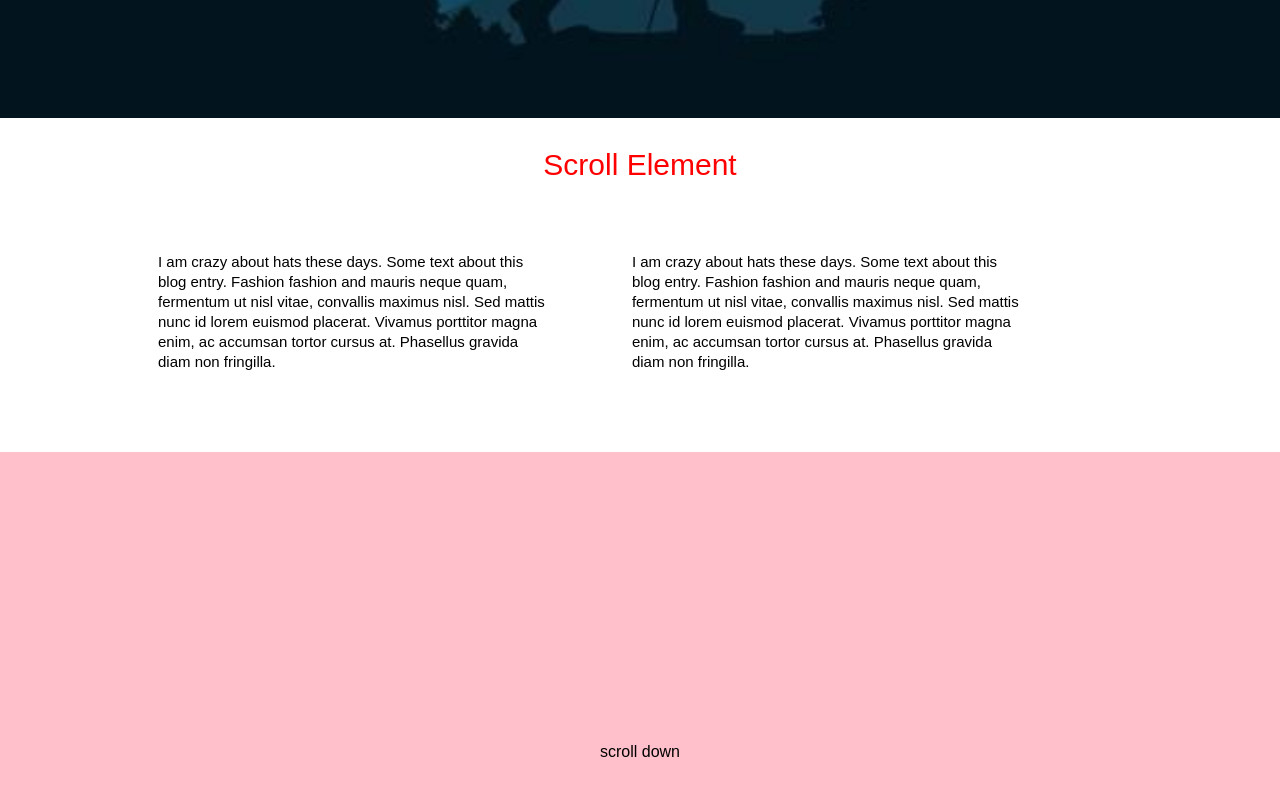
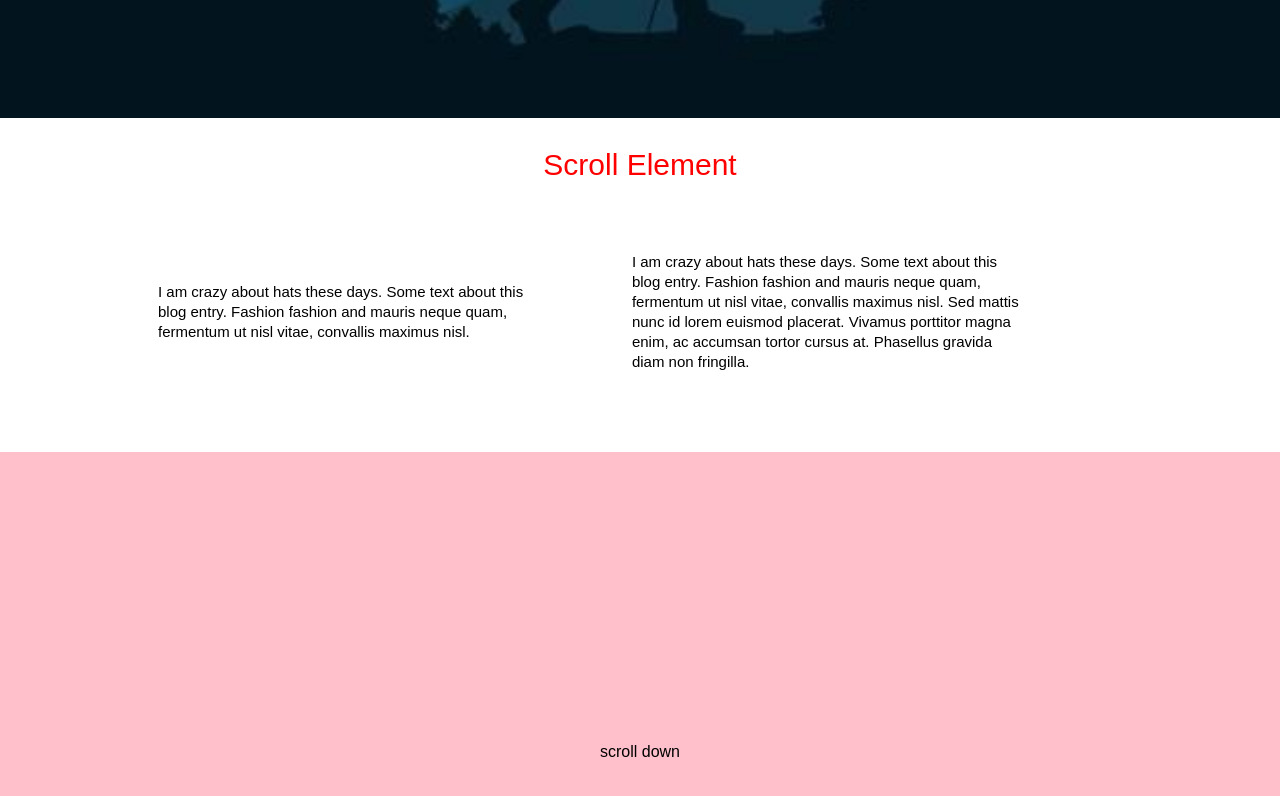
Before and after one commit to Emma00147/Project1, a plain HTML site: page Scroll Event/scroll.html in a window 1280 px wide. Shown: the part 682-1478 px from the top of the page. Drawn offline with Linux system fonts and the light colour scheme.

Commit message:
new fill added

```diff
--- a/Scroll Event/scroll.html
+++ b/Scroll Event/scroll.html
@@ -12,7 +12,7 @@
   	<h1> Scroll Element</h1>
   	<div class="row">
   		<div class="col">
-  			<p>I am crazy about hats these days. Some text about this blog entry. Fashion fashion and mauris neque quam, fermentum ut nisl vitae, convallis maximus nisl. Sed mattis nunc id lorem euismod placerat. Vivamus porttitor magna enim, ac accumsan tortor cursus at. Phasellus gravida diam non fringilla.</p>
+  			<p>I am crazy about hats these days. Some text about this blog entry. Fashion fashion and mauris neque quam, fermentum ut nisl vitae, convallis maximus nisl. </p>
   		</div>
   		<div class="col">
   			<p>I am crazy about hats these days. Some text about this blog entry. Fashion fashion and mauris neque quam, fermentum ut nisl vitae, convallis maximus nisl. Sed mattis nunc id lorem euismod placerat. Vivamus porttitor magna enim, ac accumsan tortor cursus at. Phasellus gravida diam non fringilla.</p>
```
Also changed, not shown: Scroll Event/index.html (added).
